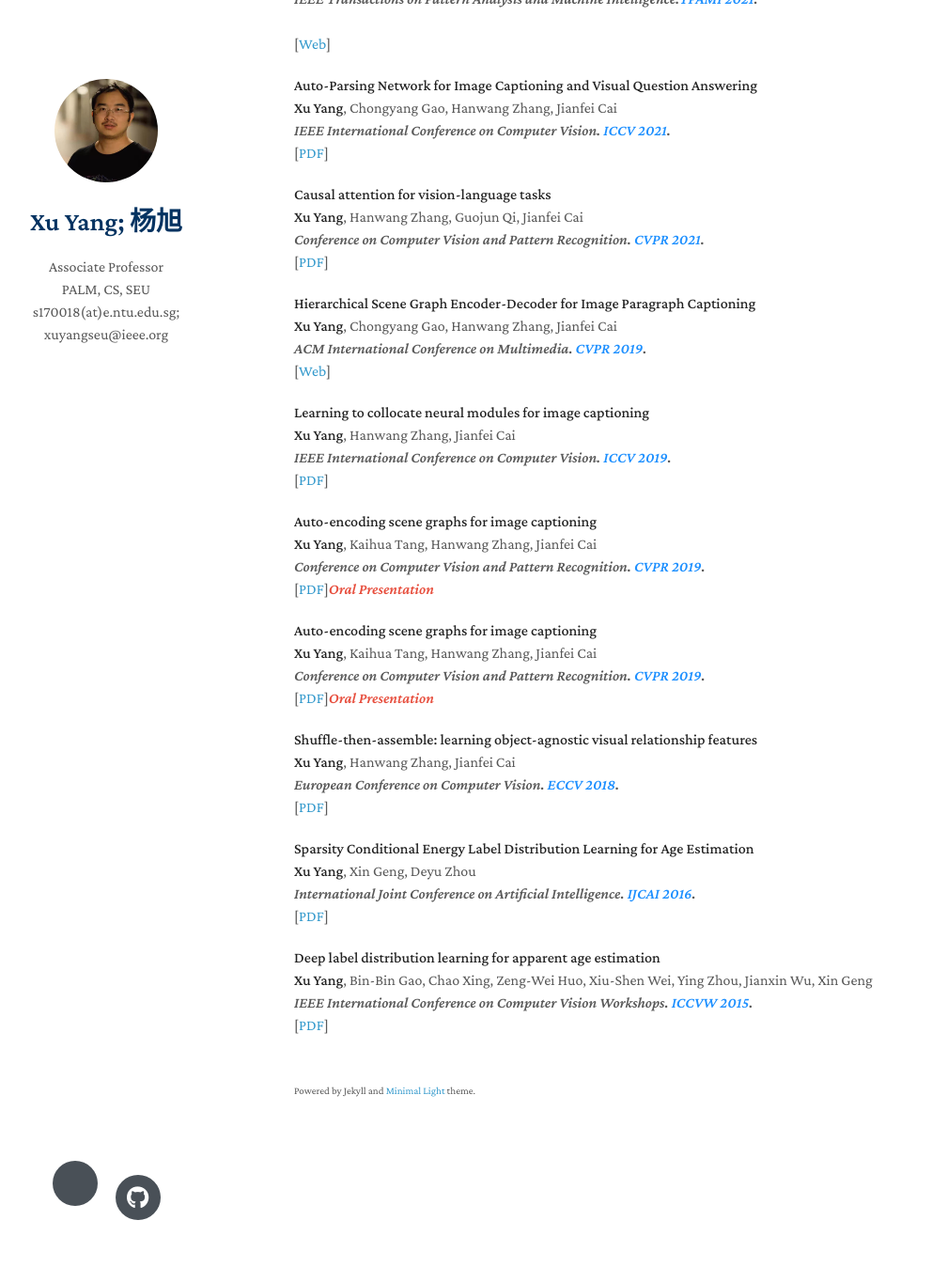
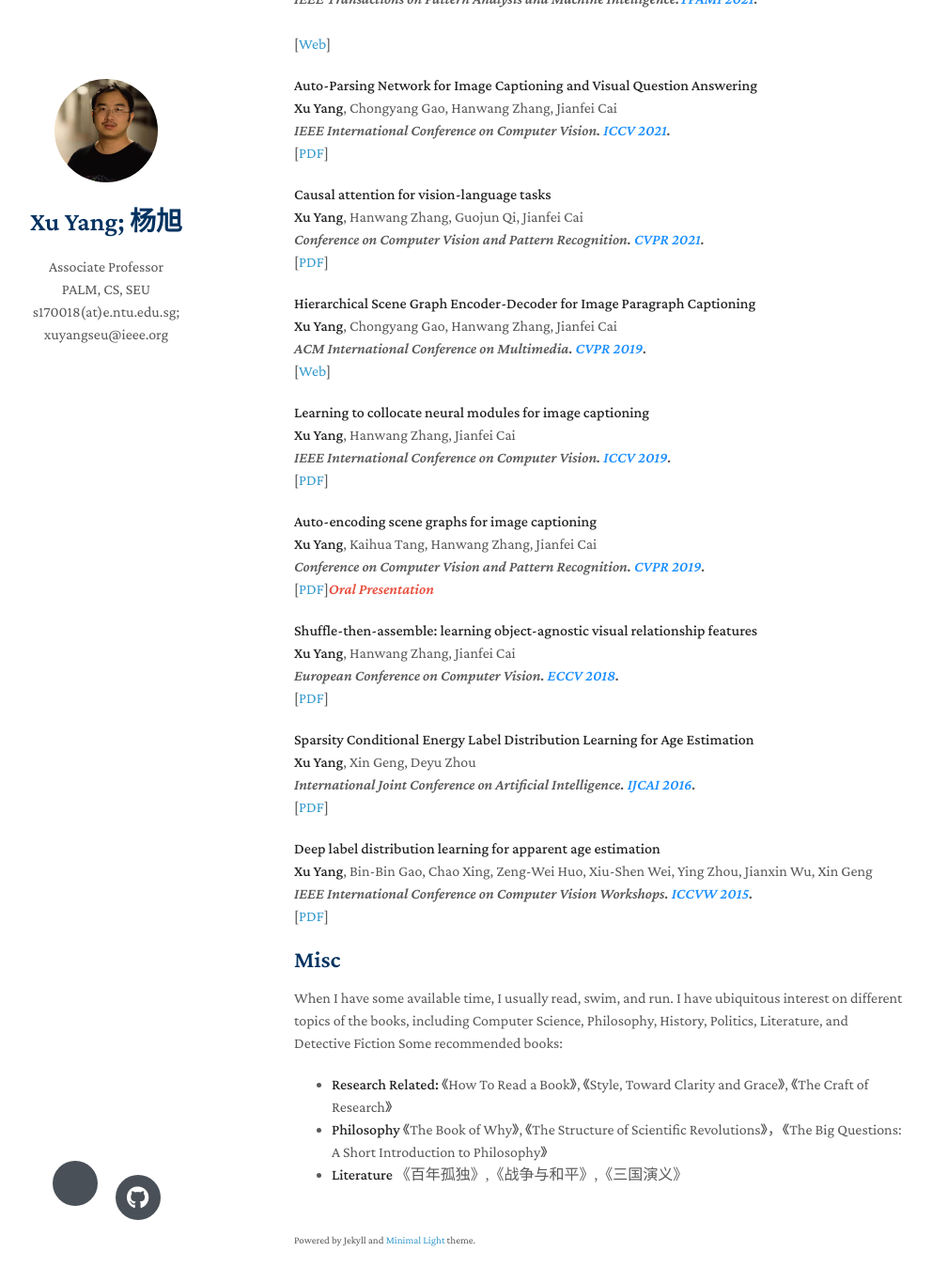
Before and after one commit to yxPALMweb/yxPALMweb.github.io, a Jekyll site: the page built from index.md, in a window 1280 px wide and 1400 px high, scrolled down 623 px. Shown: the top 1365 px of the window at 94% size, without its empty margins (157-1149 px from the left). Built offline with Jekyll 4.4.1, drawn with Linux system fonts in a browser that asks for light colours; nearby versions of some CDN libraries; a style sheet for code colours, icons or effects is not loaded; our own code applies the rules of GitHub Pages for plain Markdown files; some of the changed text lies outside the part shown.

Commit message:
Update index.md

```diff
--- a/index.md
+++ b/index.md
@@ -109,20 +109,6 @@ I have wide interest on AI, especially machine learning and deep learning. In th
 </p>
 </div>
 
-[comment]: <> (cvpr2019.)
-<div class="paper">
-<p><strong>Auto-encoding scene graphs for image captioning</strong>
-<br />
-<strong>Xu Yang</strong>, Kaihua Tang, Hanwang Zhang, Jianfei Cai
-
-<br />
-<em>Conference on Computer Vision and Pattern Recognition. <strong><i style="color:#1e90ff">CVPR 2019</i></strong>.</em>
-<br />
-   [<a href="https://openaccess.thecvf.com/content_CVPR_2019/papers/Yang_Auto-Encoding_Scene_Graphs_for_Image_Captioning_CVPR_2019_paper.pdf">PDF</a>]<strong><i style="color:#e74d3c">Oral Presentation</i></strong>
-<br/>
-</p>
-</div>
-
 [comment]: <> (ECCV2018.)
 <div class="paper">
 <p><strong>Shuffle-then-assemble: learning object-agnostic visual relationship features</strong>
@@ -165,3 +151,10 @@ I have wide interest on AI, especially machine learning and deep learning. In th
 <br/>
 </p>
 </div>
+
+## Misc
+When I have some available time, I usually read, swim, and run. I have ubiquitous interest on different topics of the books, including Computer Science, Philosophy, History, Politics, Literature, and Detective Fiction
+Some recommended books:
+- **Research Related:** 《How To Read a Book》, 《Style, Toward Clarity and Grace》, 《The Craft of Research》
+- **Philosophy** 《The Book of Why》, 《The Structure of Scientific Revolutions》，《The Big Questions: A Short Introduction to Philosophy》
+- **Literature** 《百年孤独》,《战争与和平》,《三国演义》
```
Also changed, not shown: other parts of index.md (+1 -1 lines).
